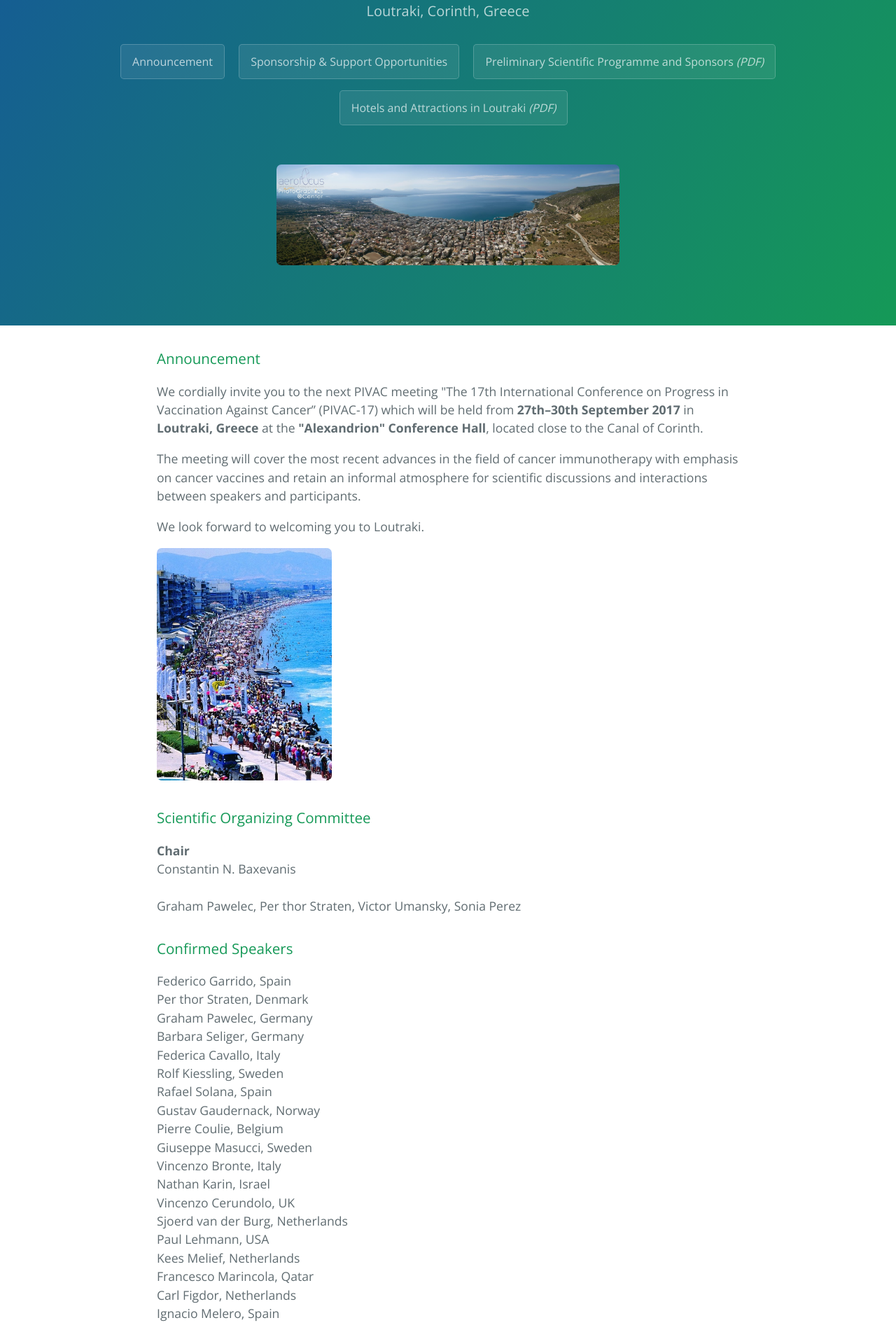
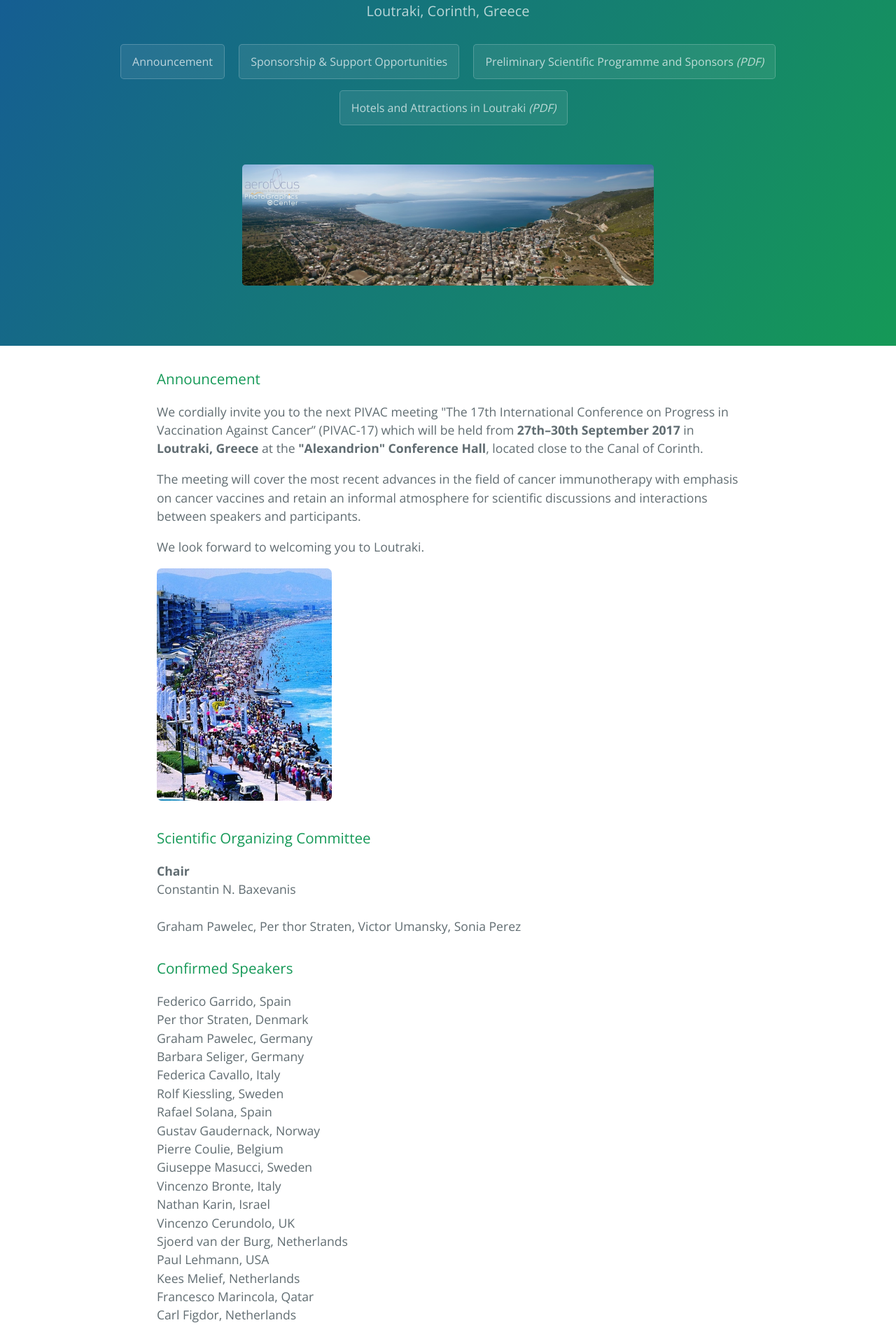
Before and after one commit to moodmosaic/pivac17, a Jekyll site: the page index.html, which Jekyll copies as it is, in a window 1280 px wide. Shown: the part 316-2209 px from the top of the page at 70% size. Built offline with Jekyll 4.4.1, drawn with Linux system fonts in a browser that asks for light colours.

Commit message:
Make Loutraki Panoramic image bigger.

```diff
--- a/index.html
+++ b/index.html
@@ -21,7 +21,7 @@
         <a href="/docs/hotels_and_attractions_in_loutraki.pdf" class="btn">Hotels and Attractions in Loutraki <span><i>(PDF)</i></span></a>
       </p>
       <br>
-      <img src="img/loutraki_panoramic.jpg" alt="Panoramic view of Loutraki" width="45%" style="border-radius: 7px">
+      <img src="img/loutraki_panoramic.jpg" alt="Panoramic view of Loutraki" width="54%" style="border-radius: 0.3rem;">
     </section>
 
     <section class="main-content">
--- a/sponsors.html
+++ b/sponsors.html
@@ -21,7 +21,7 @@
         <a href="/docs/hotels_and_attractions_in_loutraki.pdf" class="btn">Hotels and Attractions in Loutraki <span><i>(PDF)</i></span></a>
       </p>
       <br>
-      <img src="img/loutraki_panoramic.jpg" alt="Panoramic view of Loutraki" width="45%" style="border-radius: 7px">
+      <img src="img/loutraki_panoramic.jpg" alt="Panoramic view of Loutraki" width="54%" style="border-radius: 0.3rem;">
     </section>
 
     <section class="main-content">
```
